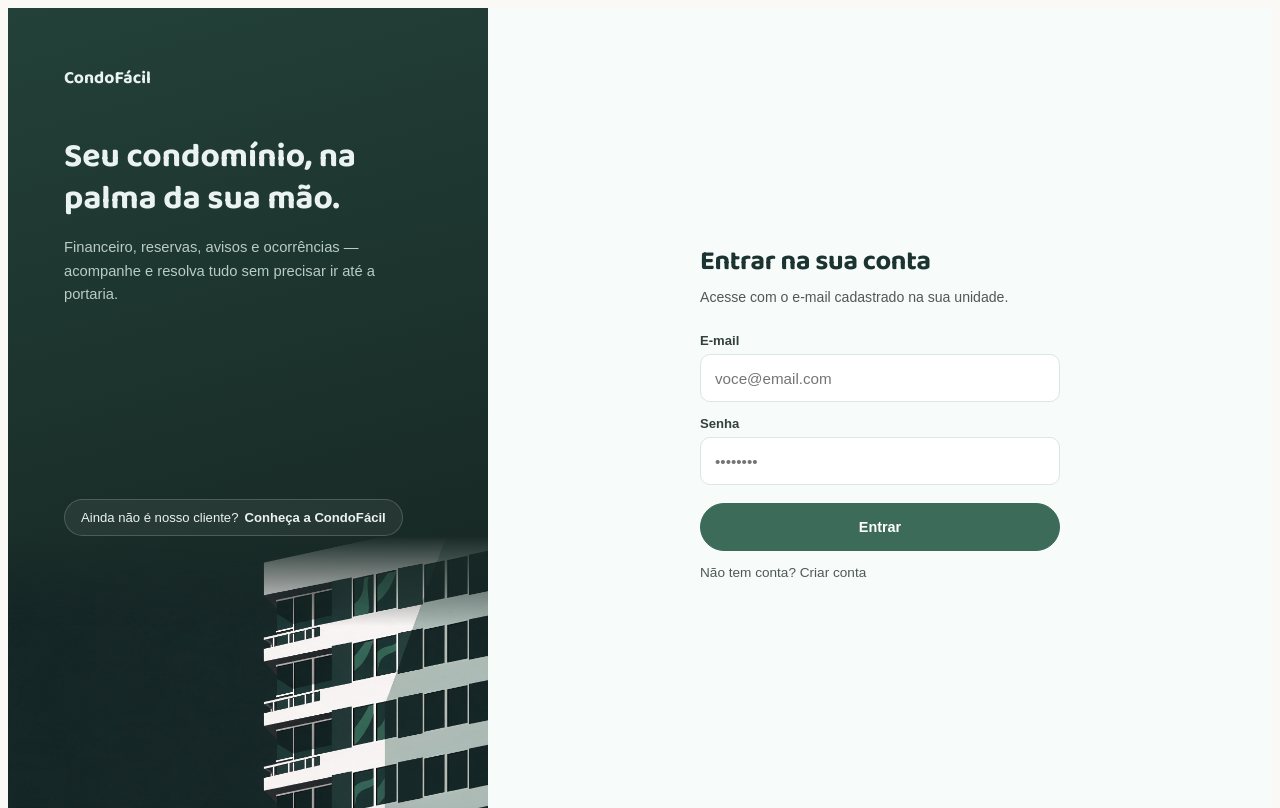
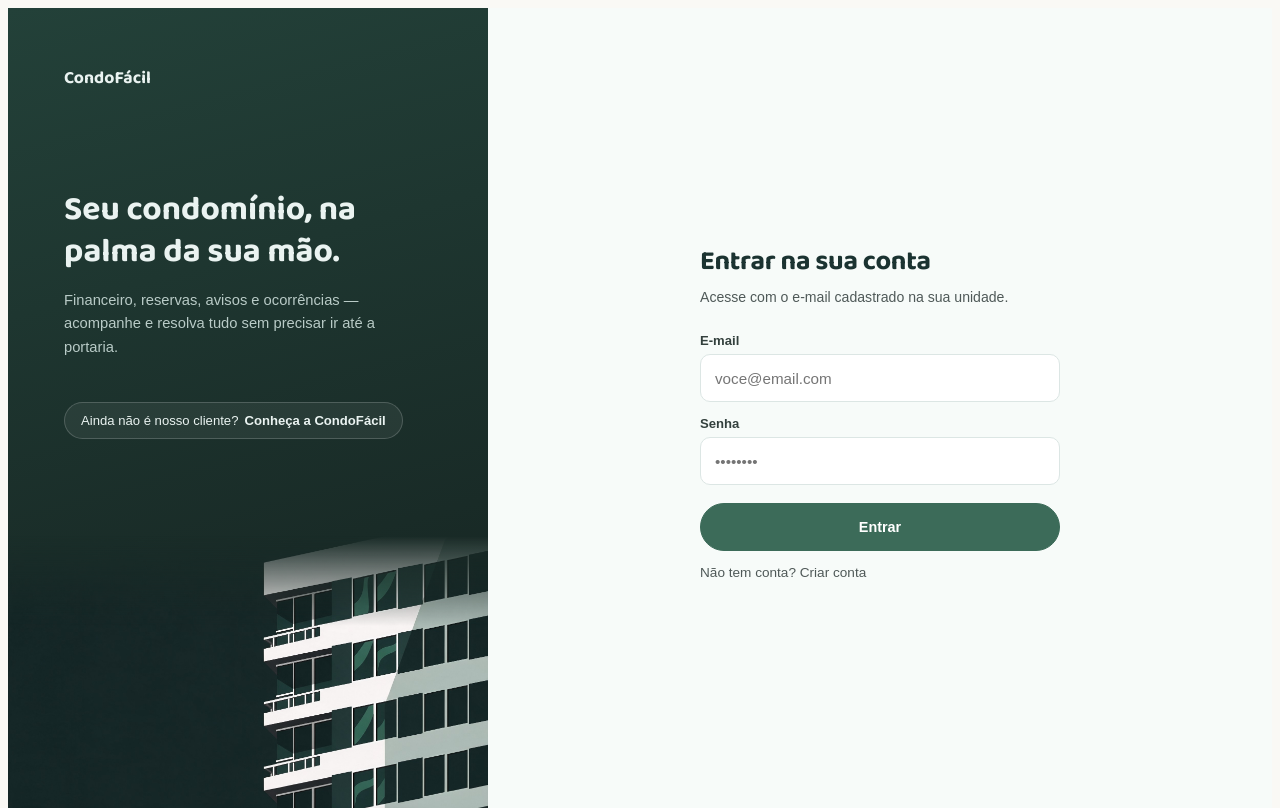
Before and after one commit to mayrmr/condofacil, a Next.js app in the folder frontend/: page /login in a window 1280 px wide. Built offline with nearby package versions, Linux system fonts and the light colour scheme; no server answers; a web font is replaced by a local one.

Commit message:
Centraliza verticalmente o bloco de texto do painel de login
Agrupa headline, paragrafo e CTA em um wrapper flex que ocupa o
espaco entre o cabecalho e a imagem, centralizando o conjunto no
meio do painel em vez de manter os blocos colados ao topo/rodape.

```diff
--- a/frontend/app/globals.css
+++ b/frontend/app/globals.css
@@ -754,10 +754,18 @@
     position: relative;
   }
 
+  .login-brand-middle {
+    flex: 1;
+    display: flex;
+    flex-direction: column;
+    align-items: flex-start;
+    justify-content: center;
+    gap: 28px;
+  }
+
   .login-brand-copy {
     position: relative;
     max-width: 380px;
-    margin-top: 44px;
   }
 
   .login-brand-headline {
@@ -780,8 +788,6 @@
     display: inline-flex;
     align-items: center;
     gap: 6px;
-    align-self: flex-start;
-    margin-top: auto;
     padding: 10px 16px;
     border-radius: 999px;
     border: 1px solid rgba(255, 255, 255, 0.18);
--- a/frontend/app/login/page.tsx
+++ b/frontend/app/login/page.tsx
@@ -40,17 +40,19 @@
       <div className="login-brand-panel">
         <div className="login-brand-header">CondoFácil</div>
 
+        <div className="login-brand-middle">
           <div className="login-brand-copy">
             <p className="login-brand-headline">Seu condomínio, na palma da sua mão.</p>
             <p>
-            Financeiro, reservas, avisos e ocorrências — acompanhe e resolva tudo sem precisar ir até
-            a portaria.
+              Financeiro, reservas, avisos e ocorrências — acompanhe e resolva tudo sem precisar ir
+              até a portaria.
             </p>
           </div>
 
           <Link href="/cadastro-empresa" className="login-brand-cta">
             Ainda não é nosso cliente? <strong>Conheça a CondoFácil</strong>
           </Link>
+        </div>
 
         {/* eslint-disable-next-line @next/next/no-img-element -- imagem estatica decorativa, sem beneficio do next/image aqui */}
         <img src="/images/login-predio.jpg" alt="" className="login-brand-image" />
```
Lines whose indentation alone changed are shown as unchanged.
